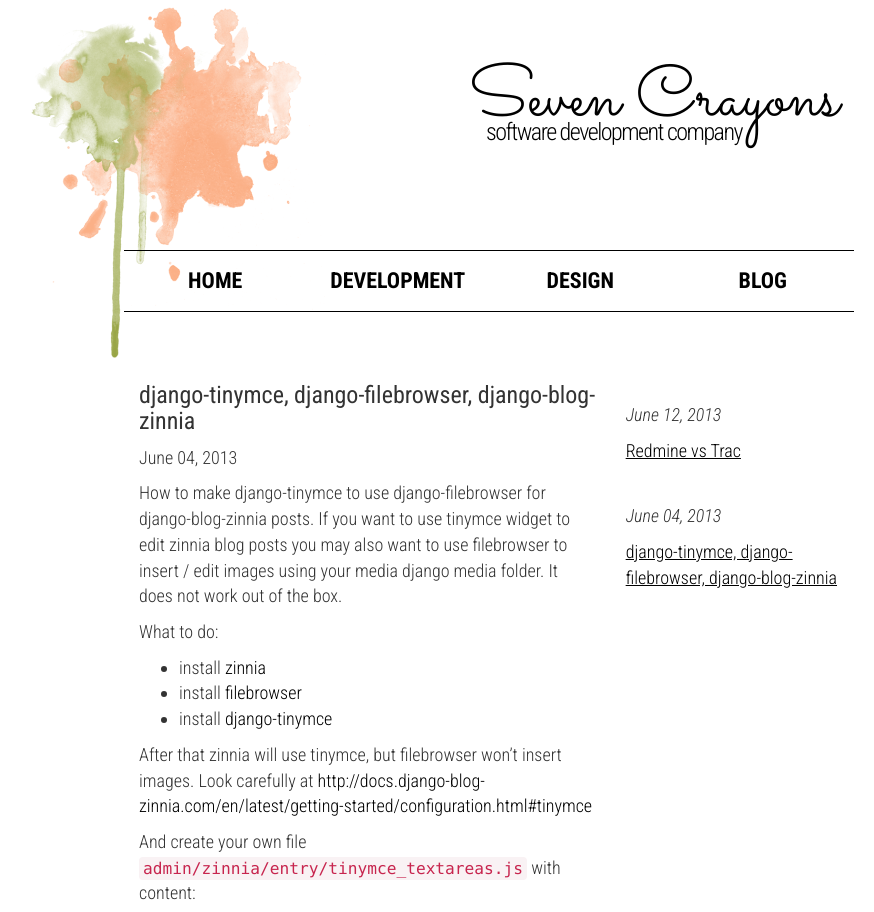
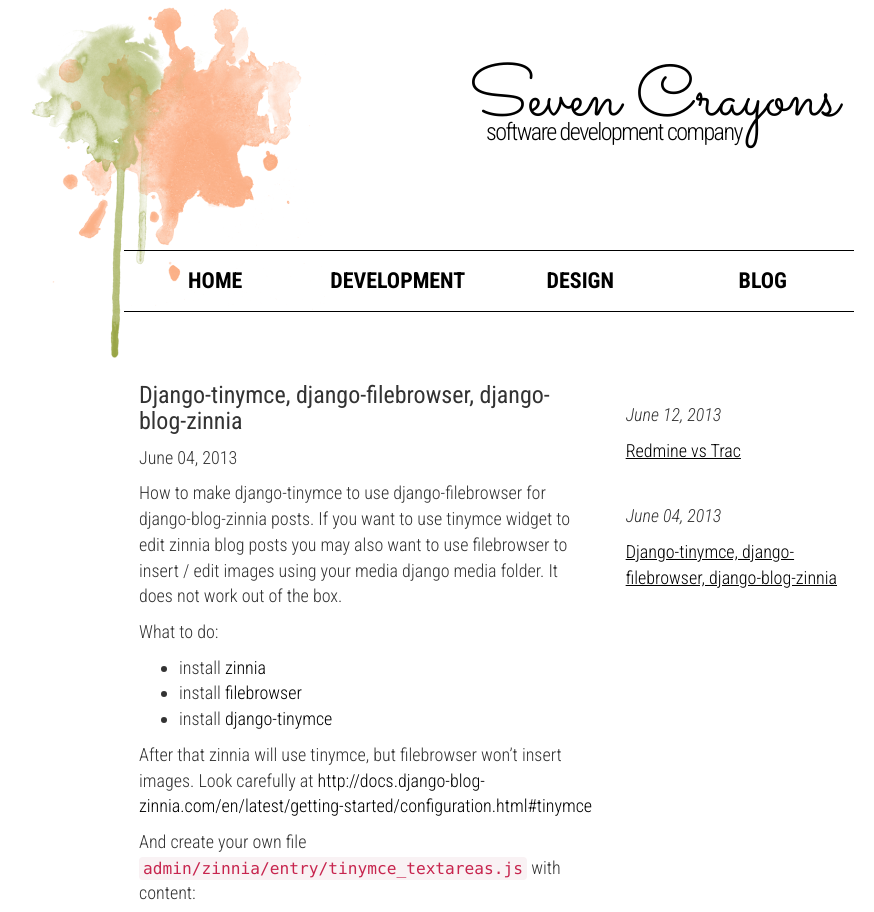
Before and after one commit to iutinvg/iutinvg.github.io, a Jekyll site: the page built from _posts/2013-06-04-Django-tinymce-filebrowser-zinnia.md, in a window 1280 px wide, cut to the strip 0-912 px from the top of the page. Shown: the whole strip, without its empty margins (151-1025 px from the left). Built offline with Jekyll 4.4.1, drawn with Linux system fonts in a browser that asks for light colours; nearby versions of some CDN libraries; comment, search, counter and statistics services are not loaded.

Commit message:
capitalization in the article

```diff
--- a/_posts/2013-06-04-Django-tinymce-filebrowser-zinnia.md
+++ b/_posts/2013-06-04-Django-tinymce-filebrowser-zinnia.md
@@ -1,6 +1,6 @@
 ---
 layout: post
-title: django-tinymce, django-filebrowser, django-blog-zinnia
+title: Django-tinymce, django-filebrowser, django-blog-zinnia
 ---
 
 How to make django-tinymce to use django-filebrowser for django-blog-zinnia posts.
```
